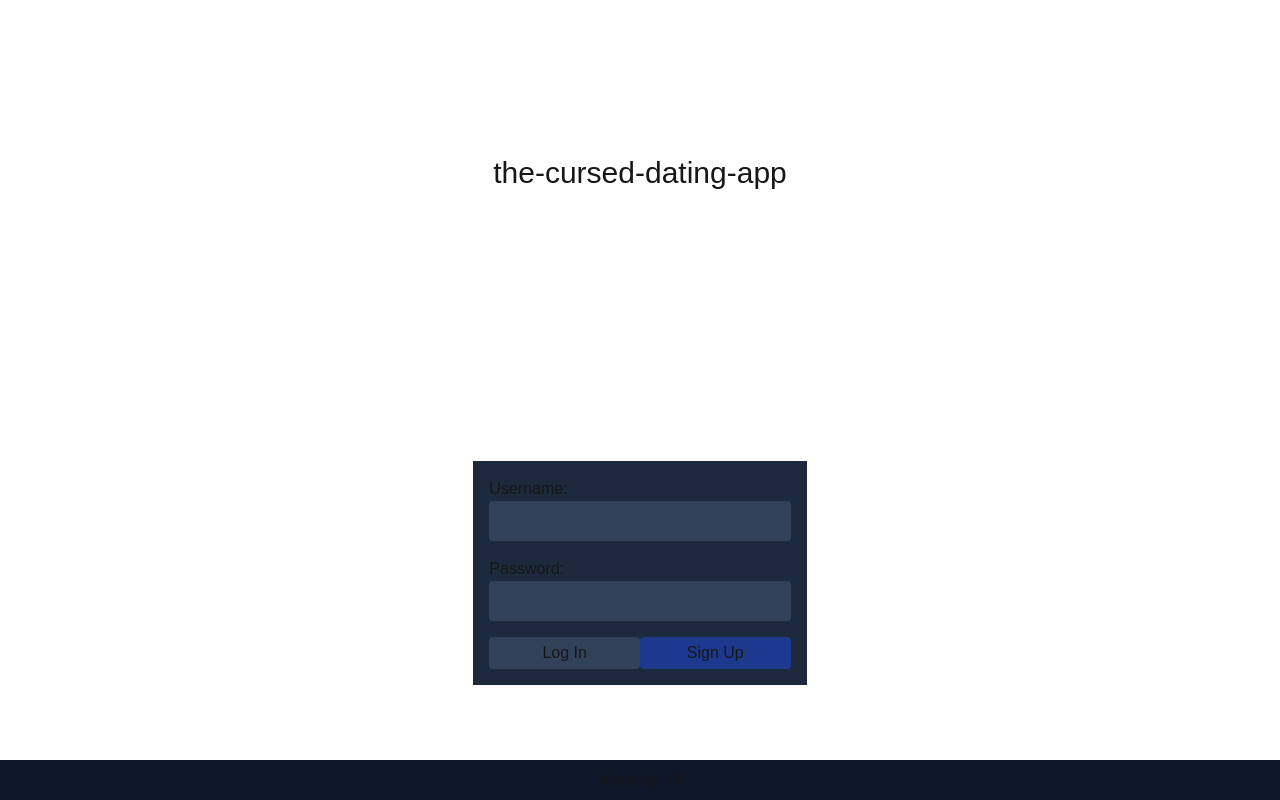
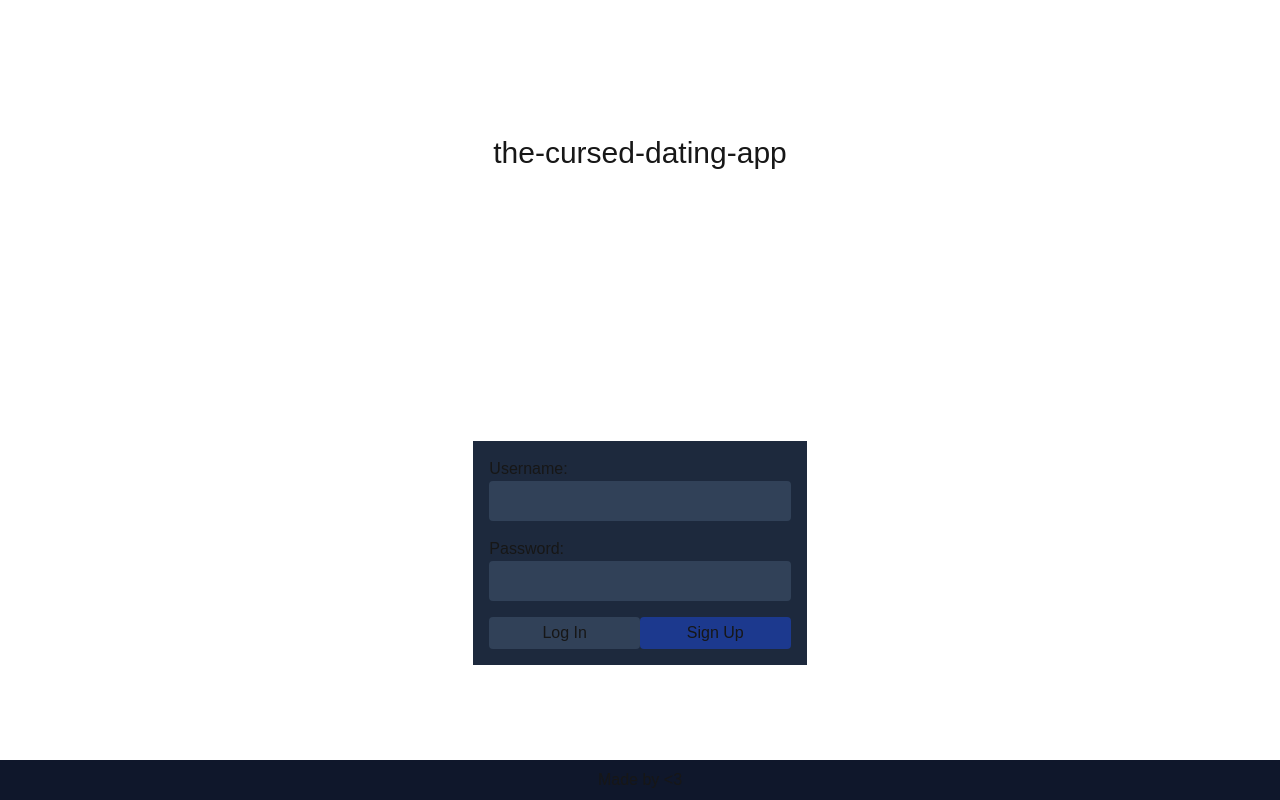
Before and after one commit to cavalier08/cursed-dating-app, a Next.js app: page / in a window 1280 px wide. Built offline with nearby package versions, Linux system fonts and the light colour scheme.

Commit message:
updated ui

```diff
--- a/src/pages/login.tsx
+++ b/src/pages/login.tsx
@@ -5,8 +5,12 @@
 export default function Login() {
   return (
     <div className="place-items-center grid h-screen">
-      <h1 className="flex justify-center items-center text-3xl m-10"
+      <div className="flex justify-center items-center ">
+      <h1 className="text-3xl"
       >the-cursed-dating-app</h1>
+
+      </div>
+
 
       <div className="p-4 bg-slate-800">
         <LoginFields fieldName="Username"></LoginFields>
```
